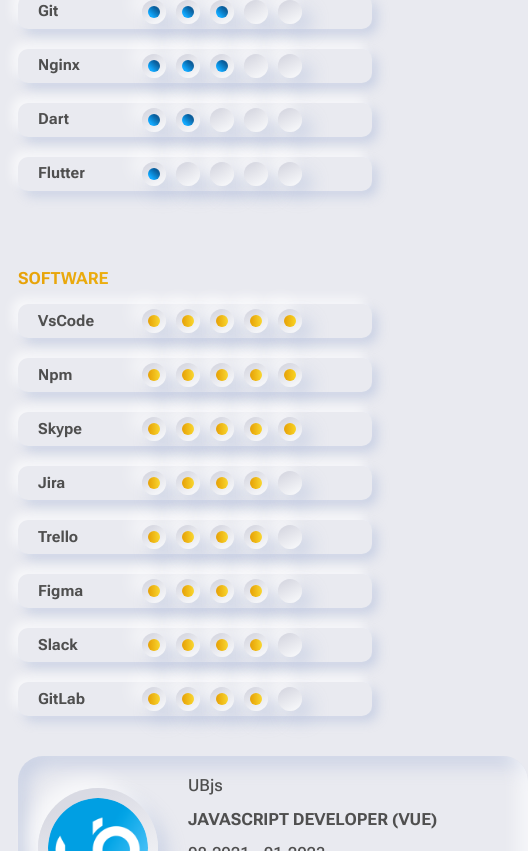
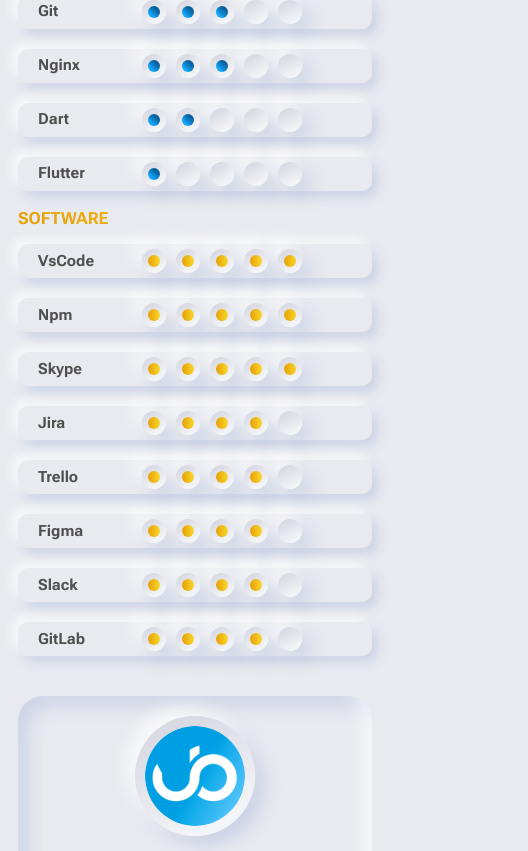
Before and after one commit to zp00v0518/cv-neo, a Vue app: page / in a window 390 px wide. Shown: the part 1845-2696 px from the top of the page, 528 px wide, since content can reach past the window. Built offline with nearby package versions, Linux system fonts and the light colour scheme.

Commit message:
add media for small sreens card

```diff
--- a/src/components/moleculs/CardCv/CardCv.vue
+++ b/src/components/moleculs/CardCv/CardCv.vue
@@ -1,9 +1,9 @@
 <template>
   <section class="card">
-    <a class="card__item" :href="badge.href" target="_blank">
+    <a class="card__item card__item__icon" :href="badge.href" target="_blank">
       <AvatarCv :img-src="icon"></AvatarCv>
     </a>
-    <div class="card__item">
+    <div class="card__item card__item__body">
       <span class="card__item--name">{{ companyName }}</span>
       <span class="card__item--position">{{ position.toUpperCase() }}</span>
       <span class="card__item--period">{{ period }}</span>
@@ -70,18 +70,18 @@
 .card .avatar-cv {
   width: 85px;
 }
-.card__item:first-child {
+.card__item__icon {
   display: flex;
   align-items: center;
 }
 
-.card__item:nth-child(2) {
+.card__item__body {
   display: flex;
   flex-direction: column;
   font-size: 1.2rem;
   font-weight: 700;
 }
-.card__item:nth-child(2) > span {
+.card__item__body > span {
   margin-block-end: calc(var(--padding) + var(--padding-step));
 }
 .card__item--name,
@@ -108,4 +108,19 @@
     grid-column-end: 4;
   }
 }
+
+@media (max-width: 550px) {
+  .card {
+    display: flex;
+    flex-direction: column;
+    align-items: center;
+  }
+  .card__item__body {
+    align-self: flex-start;
+    margin-block-end: var(--padding-double);
+  }
+  .card__item__icon {
+    margin-block-end: var(--padding-double);
+  }
+}
 </style>
--- a/src/components/organism/SidebarCv/SidebarCv.vue
+++ b/src/components/organism/SidebarCv/SidebarCv.vue
@@ -2,8 +2,10 @@
   <div class="sidebar">
     <AboutCv></AboutCv>
     <LanguageList></LanguageList>
+    <div class="sidebar__skills">
       <SkillsList></SkillsList>
       <SoftwareList></SoftwareList>
+    </div>
   </div>
 </template>
 
@@ -33,8 +35,17 @@
   padding-block-end: calc(var(--padding-double) * 2);
 }
 
-.sidebar .skills-list {
-  margin-block-end: calc(var(--padding-double) * 4);
+@media (max-width: 1020px) {
+  .sidebar__skills {
+    display: grid;
+    grid-template-columns: 1fr 1fr;
+    column-gap: var(--padding-double);
+  }
 }
 
+@media (max-width: 660px) {
+  .sidebar__skills {
+    display: block;
+  }
+}
 </style>
```
